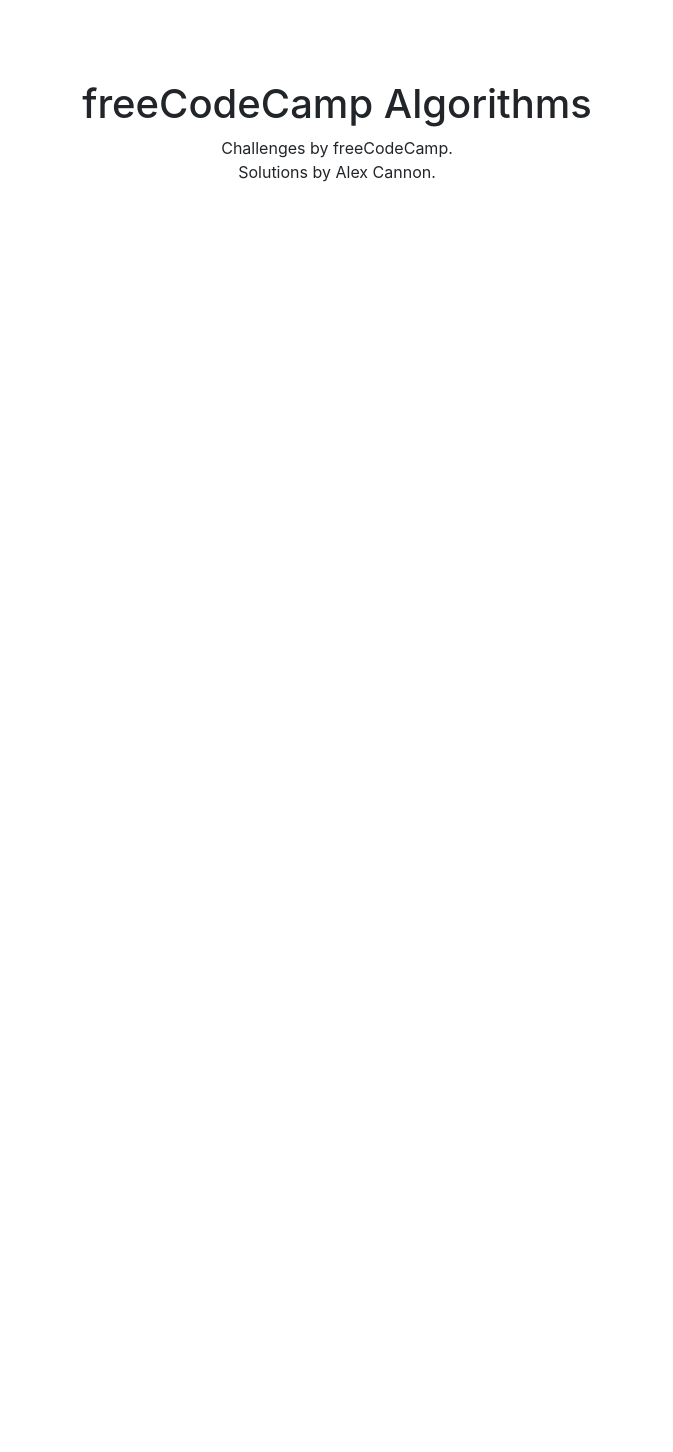
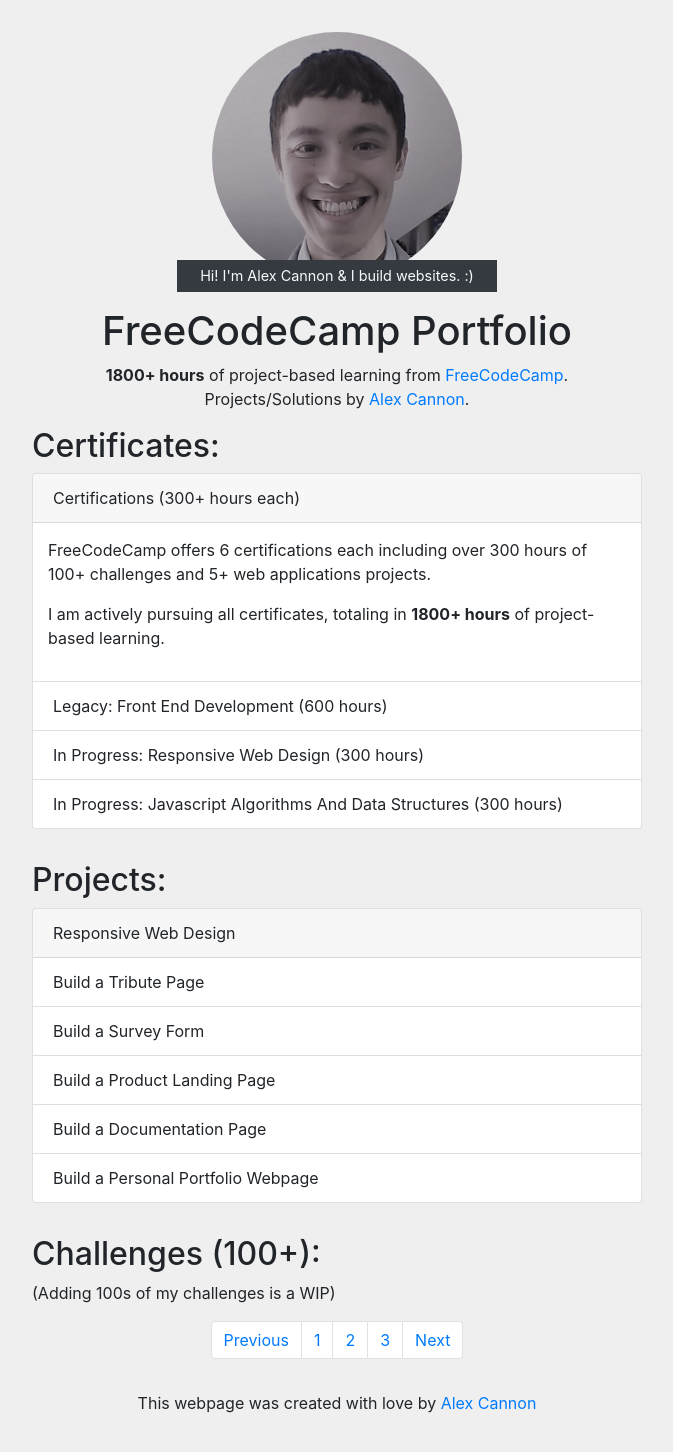
Before and after one commit to Alex-Cannon/freeCodeCampPortfolio, a website: page public/index.html in a window 1280 px wide. Shown: the whole page, without its empty margins (303-976 px from the left). Before the commit the page ends 800 px from the top, so only its background shows below. Drawn offline with Linux system fonts and the light colour scheme; no server answers.

Commit message:
feature: added certifications, projects, and portfolio pic to repo

```diff
--- a/index.js
+++ b/index.js
@@ -29,7 +29,8 @@
           result.html = decode(result.html);
           let code = Prism.highlight(result.html.match(selection)[1], Prism.languages.javascript, 'javascript');
           result.html = result.html.replace(selection, '<code>' + code + '</code>');
-          content[content.length - 1] = result.html;
+
+          content[content.length - 1] = {data: result.attributes, html: result.html };
         });
     });
 
--- a/public/index.html
+++ b/public/index.html
@@ -10,16 +10,79 @@
 <body class="container-fluid">
   <div class="row justify-content-center">
     <div class="col-sm-12 col-md-9 col-lg-6 text-center">
-      <h1>freeCodeCamp Algorithms</h1>
+
+      <div id="face-container">
+        <img src="assets/face_small.jpg" id="face" alt="Alex Cannon Picture"/>
+        <div id="face-subtitle" class="text-light bg-dark">
+          Hi! I'm Alex Cannon & I build websites. :)
+        </div>
+      </div>
+      <h1>FreeCodeCamp Portfolio</h1>
       <p>
-        Challenges by freeCodeCamp.
+        <b>1800+ hours</b> of project-based learning from <a href="https://www.freecodecamp.org/" target="_blank" rel="noreferer noopener">FreeCodeCamp</a>.
         <br/>
-        Solutions by Alex Cannon.
+        Projects/Solutions by <a href="https://alex-cannon.github.io/" target="_blank" rel="noreferer noopener">Alex Cannon</a>.
       </p>
+
+      <h2 class="text-left">Certificates:</h2>
+      <div class="card text-left">
+        <div class="card-header" id="certifications">
+          Certifications (300+ hours each)
+        </div>
+        <div class="card-body show-certifications">
+          <div class="card-body-open">
+            <p>FreeCodeCamp offers 6 certifications each including over 300 hours of 100+
+              challenges and 5+ web applications projects.
+            </p>
+            <p>
+              I am actively pursuing all certificates, totaling in <b>1800+ hours</b> of
+              project-based learning.
+            </p>
+          </div>
+        </div>
+        <ul class="list-group list-group-flush show-certifications">
+          <li class="list-group-item">Legacy: Front End Development (600 hours)</li>
+          <li class="list-group-item">In Progress: Responsive Web Design (300 hours)</li>
+          <li class="list-group-item">In Progress: Javascript Algorithms And Data Structures (300 hours)</li>
+        </ul>
+      </div>
+
+      <h2 class="text-left title">Projects:</h2>
+      <div class="card text-left">
+        <div class="card-header" id="projects" onclick="toggleMe('#responsiveDesign')">
+          Responsive Web Design
+        </div>
+        <ul class="list-group list-group-flush show-projects" id="responsiveDesign">
+          <li class="list-group-item">Build a Tribute Page</li>
+          <li class="list-group-item">Build a Survey Form</li>
+          <li class="list-group-item">Build a Product Landing Page</li>
+          <li class="list-group-item">Build a Documentation Page</li>
+          <li class="list-group-item">Build a Personal Portfolio Webpage</li>
+        </ul>
+      </div>
+
+      <h2 class="text-left title">Challenges (100+):</h2>
+      <p class="text-left">(Adding 100s of my challenges is a WIP)</p>
       <div class="text-left" id="challenge-list">
       </div>
+      <nav aria-label="Page Navigation">
+        <ul class="pagination">
+          <li class="page-item"><a class="page-link" href="#">Previous</a></li>
+          <li class="page-item"><a class="page-link" href="#">1</a></li>
+          <li class="page-item"><a class="page-link" href="#">2</a></li>
+          <li class="page-item"><a class="page-link" href="#">3</a></li>
+          <li class="page-item"><a class="page-link" href="#">Next</a></li>
+        </ul>
+      </nav>
     </div>
   </div>
+
+  <footer>
+    <div class="footer-content">
+      <p>This webpage was created with love by <a href="https://alex-cannon.github.io/" target="_blank" rel="noreferer noopener">Alex Cannon</a></p>
+
+    </div>
+  </footer>
 
   <script src="lib/jquery.min.js"></script>
   <script src="script.js"></script>
--- a/public/script.js
+++ b/public/script.js
@@ -1,17 +1,57 @@
+// Script.js for site
+var challenges = [];
+var projects = [];
+var certsVisible = true;
+
 $(document).ready(function() {
-  var topCard =
-  '<div class="card">' +
-    '<div class="card-body">';
-  var bottomCard =
-    '</div>' +
-  '</div>';
 
+  // Fetch Challenges
   $.getJSON('/challenges/javascript', (data) => {
-    data.forEach(html => {
-      console.log(html);
+    challenges = data;
+    challenges.forEach((item, i) => {
       $("#challenge-list").append(
-        topCard + html + bottomCard
+        '<div class="card" >' +
+          '<div class="card-header" id="head-' + i + '" onclick="return handleCard(event);">' +
+            (item.data ? item.data.title : 'Challenge') +
+          '</div>' +
+          '<div class="card-body" id="challenge-' + i + '">'+
+            '<div class="card-body-open">' +
+              item.html +
+            '</div>' +
+          '</div>' +
+        '</div>'
       );
-    })
+
+      $("#challenge-" + i).children().hide();
+    });
+  });
+
+  $("#certifications").click((e) => {
+    certsVisible = !certsVisible;
+
+    if (certsVisible) {
+      $(".show-certifications").children().show();
+    } else {
+      $(".show-certifications").children().hide();
+    }
   });
 });
+
+// Handle Pagination buttons
+
+// Handle Card collapse
+function handleCard(e) {
+  const target = e.srcElement.id[e.srcElement.id.length - 1];
+  challenges[target].visible = !challenges[target].visible;
+
+  if (challenges[target].visible) {
+    $("#challenge-" + target).children().show();
+  } else {
+    $("#challenge-" + target).children().hide();
+  }
+}
+
+function toggleMe(target) {
+  console.log("$("+target+")");
+  $(target).children().show();
+}
--- a/public/style.css
+++ b/public/style.css
@@ -1,17 +1,52 @@
 body {
-  margin: 5rem 0;
+  margin: 2rem 0;
+  background: #efefef;
+}
+
+#face-container {
+  position: relative;
+  display: inline-block;
+  margin-bottom: 25px;
+}
+
+#face-subtitle {
+  position: absolute;
+  bottom: -10px;
+  left: -35px;
+  right: -35px;
+  padding: 5px;
+  font-size: 0.9rem;
+}
+
+#face {
+  max-width: 250px;
+  border-radius: 100%;
 }
 
 .card {
-  margin-bottom: 15px;
+  margin-bottom: 5px;
 }
 
-.card h3 {
+.card-header:hover {
   text-decoration: underline;
+  cursor: pointer;
+  color: #007bff!important;
+}
+
+.title {
+  margin-top: 1em;
+}
+
+.card-body {
+  padding: 0;
+}
+
+.card-body-open {
+  padding: 15px;
 }
 
 .card h4 {
-  margin-top: 1em;
+  margin-bottom: 1em;
 }
 
 pre {
@@ -24,3 +59,16 @@
 code span {
   text-overflow: wrap;
 }
+
+.pagination {
+  display: flex;
+  justify-content: center;
+  margin-top: 15px;
+}
+
+footer {
+  display: flex;
+  justify-content: center;
+  width: 100%;
+  padding: 1rem;
+}
```
Also changed, not shown: challenges/javascript/0-cash-register.md (+7 -3 lines), challenges/javascript/appending-variables-to-strings.md (+7 -3 lines), challenges/javascript/understanding-undefined-value-returned-from-a-function.md (+7 -2 lines), public/assets/face_small.jpg (added).
